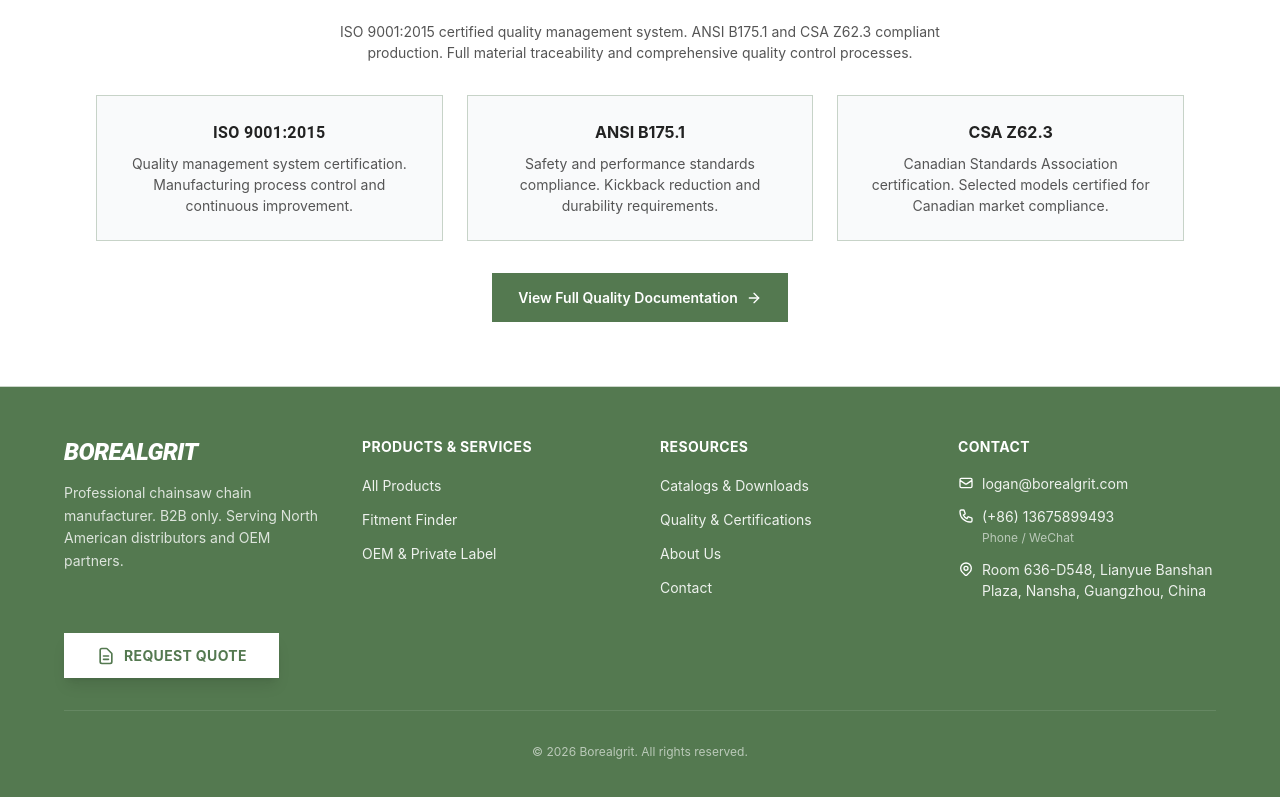
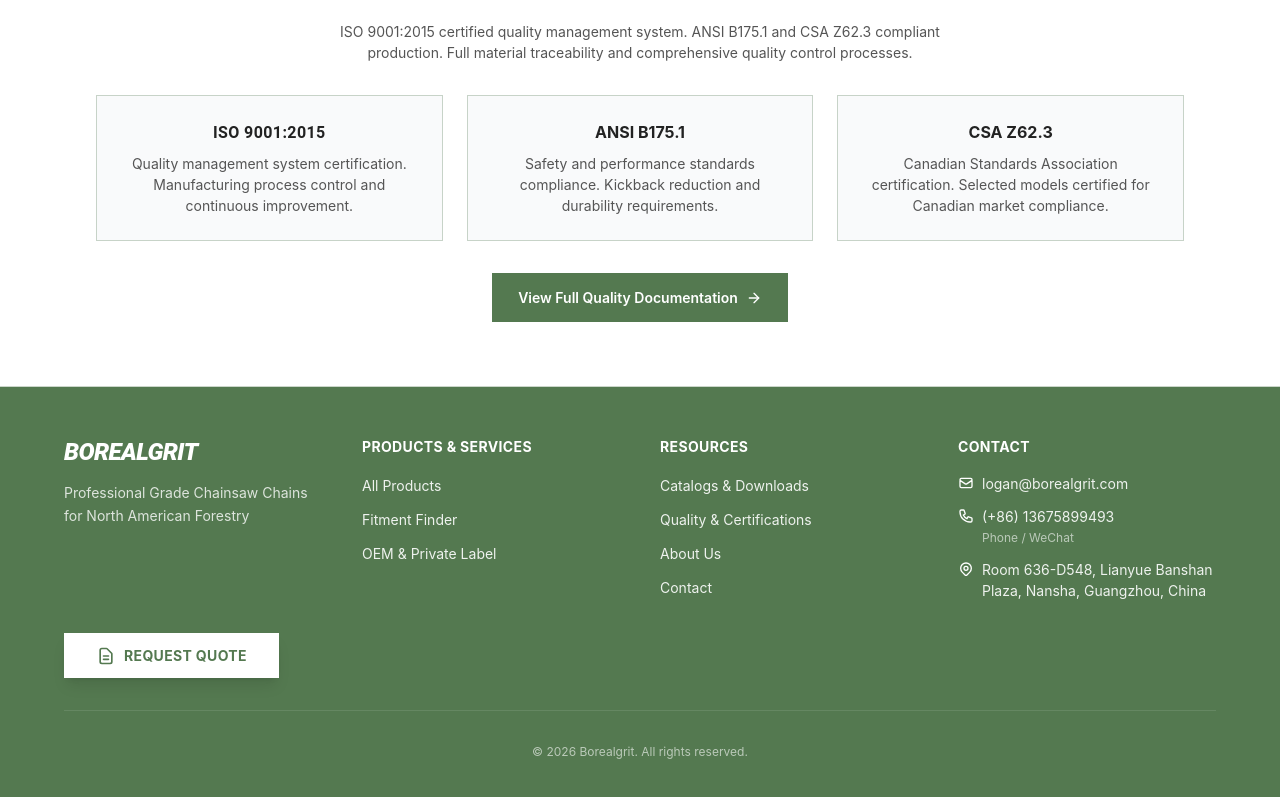
Before and after one commit to LoganOYoung/chainsaw-chain-supplier-borealgrit, a Next.js app: page / in a window 1280 px wide. Shown: the part 3344-4141 px from the top of the page. Built offline with nearby package versions, Linux system fonts and the light colour scheme.

Commit message:
Footer: update tagline to Professional Grade Chainsaw Chains for North American Forestry

```diff
--- a/components/Footer.tsx
+++ b/components/Footer.tsx
@@ -11,7 +11,7 @@ export default function Footer() {
           <div>
             <h3 className="font-heading font-extrabold text-white text-2xl uppercase tracking-tight mb-3 italic">BOREALGRIT</h3>
             <p className="text-sm text-white/80 leading-relaxed">
-              Professional chainsaw chain manufacturer. B2B only. Serving North American distributors and OEM partners.
+              Professional Grade Chainsaw Chains for North American Forestry
             </p>
           </div>
 
```
